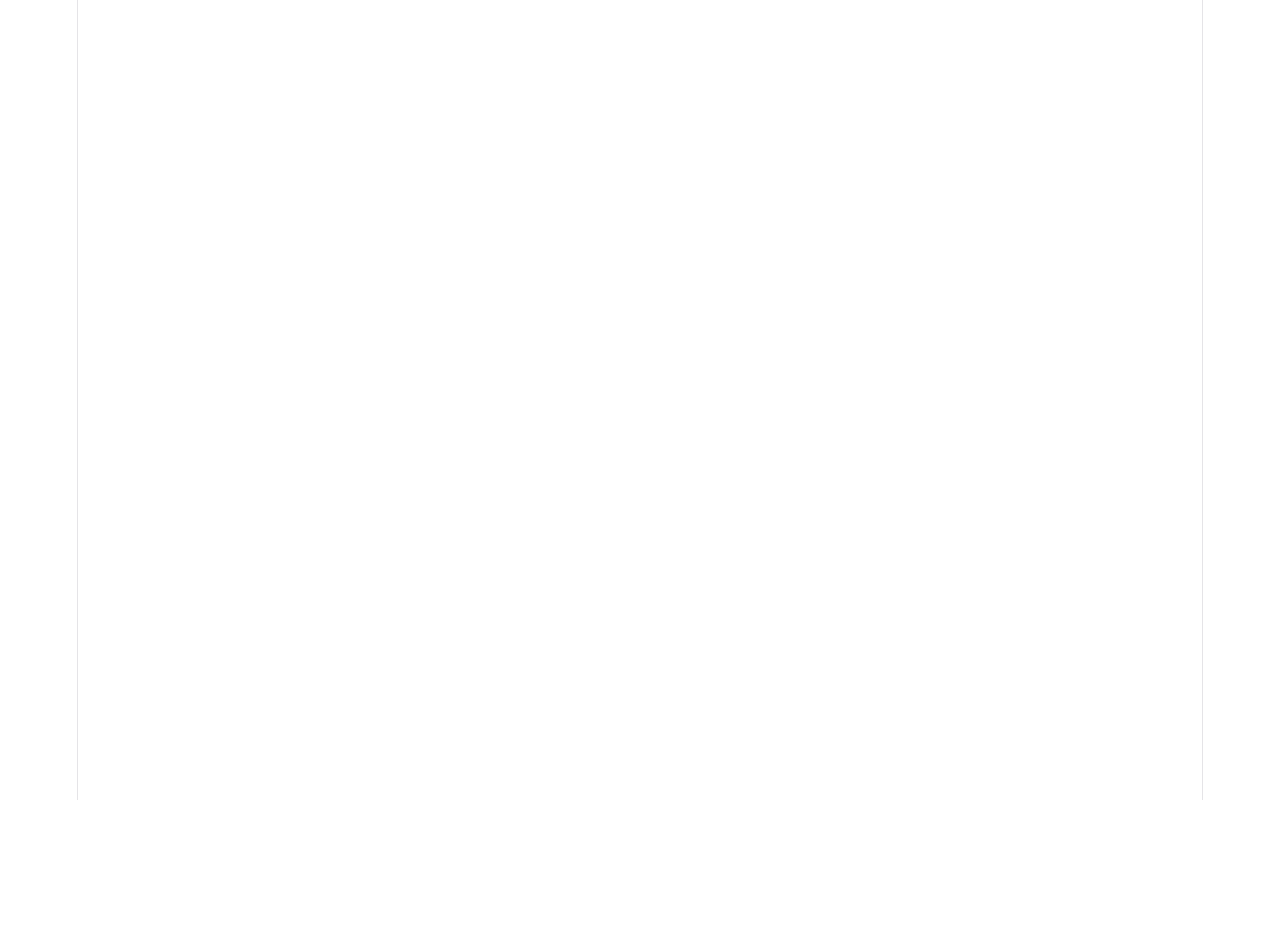
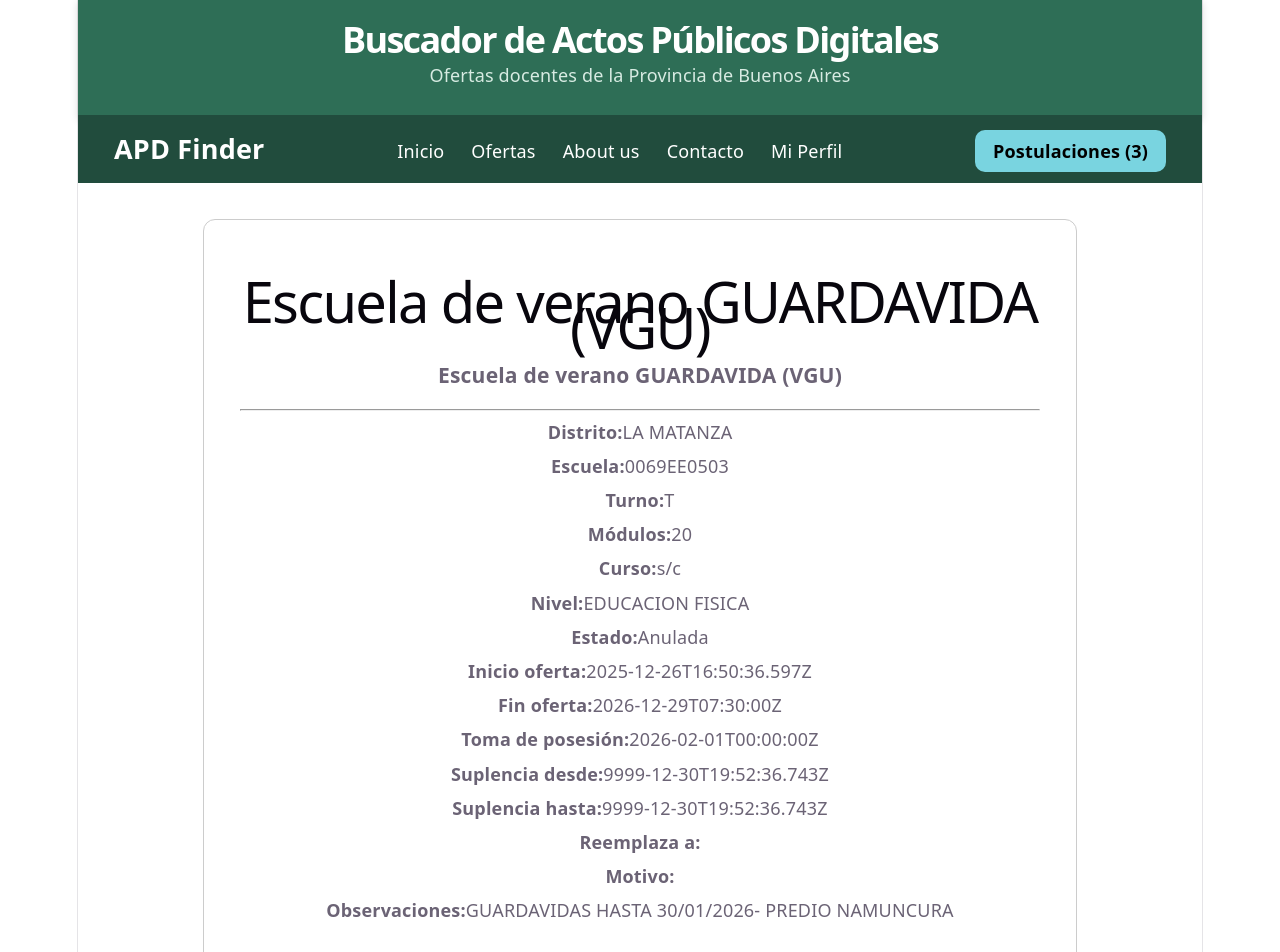
Before and after one commit to alexander5109/TalentoTechReact2026, a React (Vite) app in the folder MyApd/: page /ofertas/3791678 in a window 1280 px wide. Before the commit this address had no page. Shown: the top 952 px of the page. Before the commit the page ends 800 px from the top, so only its background shows below. Built offline with nearby package versions, Linux system fonts and the light colour scheme.

Commit message:
como el musguito en la tierra ay si si si si: agregue detalles por oferta. json extendido. importante configurar el componeten en app.jsx

```diff
--- a/MyApd/src/App.jsx
+++ b/MyApd/src/App.jsx
@@ -5,6 +5,7 @@ import OfertasPage from './components/OfertasPage/OfertasPage'
 import AboutPage from './components/AboutPage/AboutPage'
 import ContactoPage from './components/ContactoPage/ContactoPage'
 import MiPerfilPage from './components/MiPerfilPage/MiPerfilPage'
+import OfertaDetallePage from './components/OfertaDetallePage/OfertaDetallePage'
 import './App.css'
 
 export default function App() {
@@ -13,6 +14,7 @@ export default function App() {
 			<Route element={<LayoutGeneral />}>
 				<Route path="/" element={<HomePage />} />
 				<Route path="/ofertas" element={<OfertasPage />} />
+				<Route path="/ofertas/:idOferta" element={<OfertaDetallePage />} />
 				<Route path="/about" element={<AboutPage />} />
 				<Route path="/contacto" element={<ContactoPage />} />
 				<Route path="/miPerfil" element={<MiPerfilPage />} />
--- /dev/null
+++ b/MyApd/src/components/OfertaDetalle/OfertaDetalle.jsx
@@ -0,0 +1,92 @@
+import styles from './OfertaDetalle.module.css'
+
+export default function OfertaDetalle({ offer }) {
+
+	return (
+		<div className={styles.container}>
+			<h1>{offer.cargo}</h1>
+			<h3>{offer.descripcioncargo}</h3>
+			<hr />
+
+			<p>
+				<strong>Distrito:</strong>
+				{offer.descdistrito}
+			</p>
+
+			<p>
+				<strong>Escuela:</strong>
+				{offer.escuela}
+			</p>
+
+			<p>
+				<strong>Turno:</strong>
+				{offer.turno}
+			</p>
+
+			<p>
+				<strong>Módulos:</strong>
+				{offer.hsmodulos}
+			</p>
+
+			<p>
+				<strong>Curso:</strong>
+				{offer.cursodivision}
+			</p>
+
+			<p>
+				<strong>Nivel:</strong>
+				{offer.descnivelmodalidad}
+			</p>
+
+			<p>
+				<strong>Estado:</strong>
+				{offer.estado}
+			</p>
+
+			<p>
+				<strong>Inicio oferta:</strong>
+				{offer.iniciooferta}
+			</p>
+
+			<p>
+				<strong>Fin oferta:</strong>
+				{offer.finoferta}
+			</p>
+
+			<p>
+				<strong>Toma de posesión:</strong>
+				{offer.tomaposesion}
+			</p>
+
+			<p>
+				<strong>Suplencia desde:</strong>
+				{offer.supl_desde}
+			</p>
+
+			<p>
+				<strong>Suplencia hasta:</strong>
+				{offer.supl_hasta}
+			</p>
+
+			<p>
+				<strong>Reemplaza a:</strong>
+				{offer.reemp_apeynom}
+			</p>
+
+			<p>
+				<strong>Motivo:</strong>
+				{offer.reemp_motivo}
+			</p>
+
+			{
+				offer.observaciones && (
+					<p>
+						<strong>Observaciones:</strong>
+						{offer.observaciones}
+					</p>
+				)
+			}
+
+		</div>
+	)
+}
--- /dev/null
+++ b/MyApd/src/components/OfertaDetalle/OfertaDetalle.module.css
@@ -0,0 +1,17 @@
+.container {
+	max-width: 800px;
+	margin: 2rem auto;
+	padding: 2rem;
+	border: 1px solid #ccc;
+	border-radius: 12px;
+	background-color: white;
+}
+
+.container h1 {
+	margin-bottom: 0.5rem;
+}
+
+.container p {
+	margin: 0.5rem 0;
+	line-height: 1.4;
+}
--- /dev/null
+++ b/MyApd/src/components/OfertaDetallePage/OfertaDetallePage.jsx
@@ -0,0 +1,35 @@
+import { useParams } from "react-router-dom"
+import { useEffect, useState } from "react"
+
+import OfertaDetalle from "../OfertaDetalle/OfertaDetalle"
+
+export default function OfertaDetallePage() {
+	const { idOferta } = useParams()
+	const [oferta, setOferta] = useState(null)
+	const [loading, setLoading] = useState(true)
+
+	useEffect(() => {
+		fetch("/data/ofertas.json")
+			.then((respuesta) => respuesta.json())
+			.then((data) => {
+				const ofertaEncontrada = data.find((item) => item.idoferta.toString() === idOferta )
+				setOferta(ofertaEncontrada)
+			})
+			.finally(() => {
+				setLoading(false)
+			})
+
+	}, [idOferta])
+
+	if (loading) {
+		return <h2>Cargando detalle...</h2>
+	}
+
+	if (!oferta) {
+		return <h2>No se encontró la oferta</h2>
+	}
+
+	return (
+		<OfertaDetalle offer={oferta} />
+	)
+}
```
Also changed, not shown: MyApd/src/components/OfertaDetallePage/OfertaDetallePage.module.css (added).
